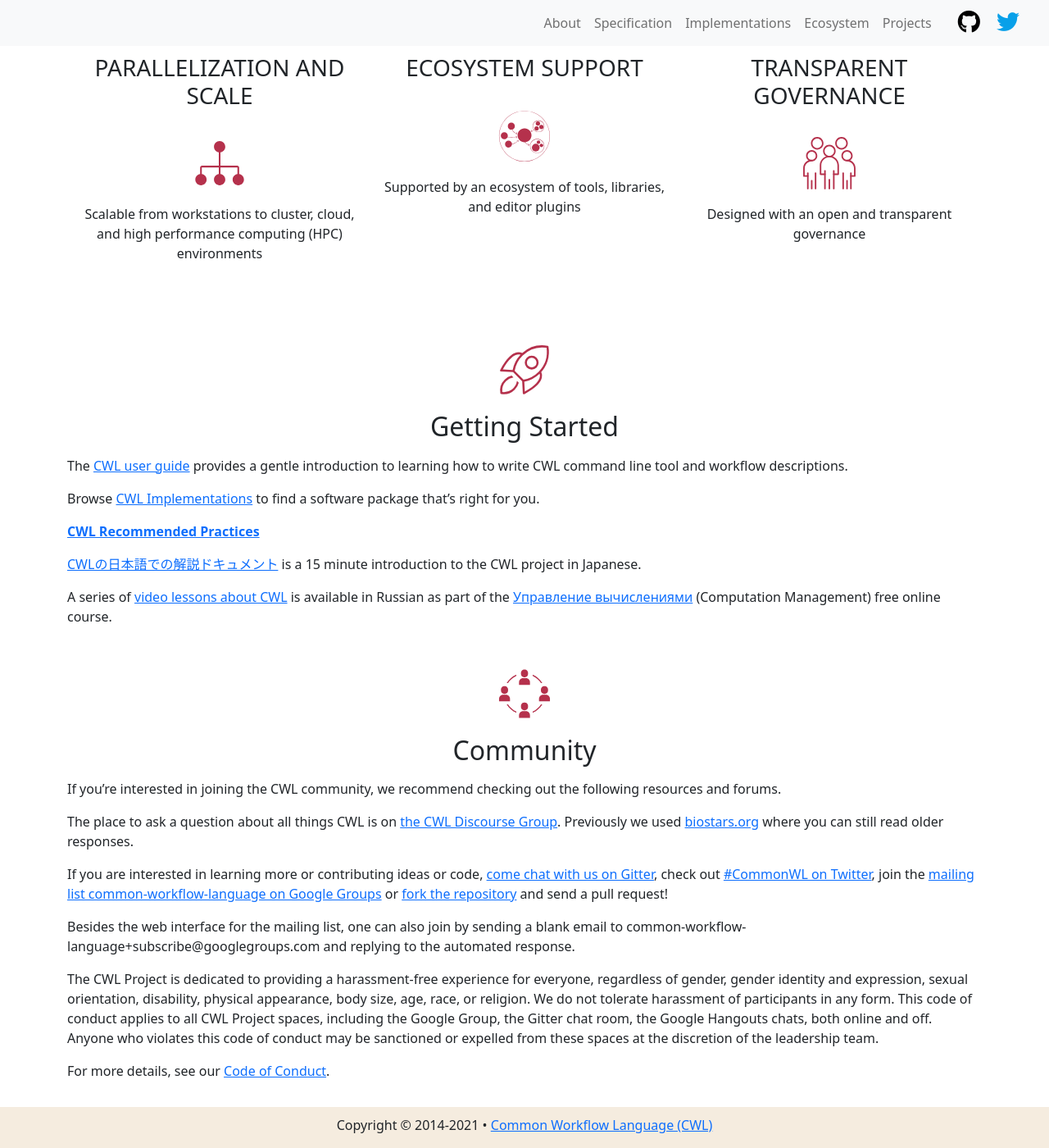
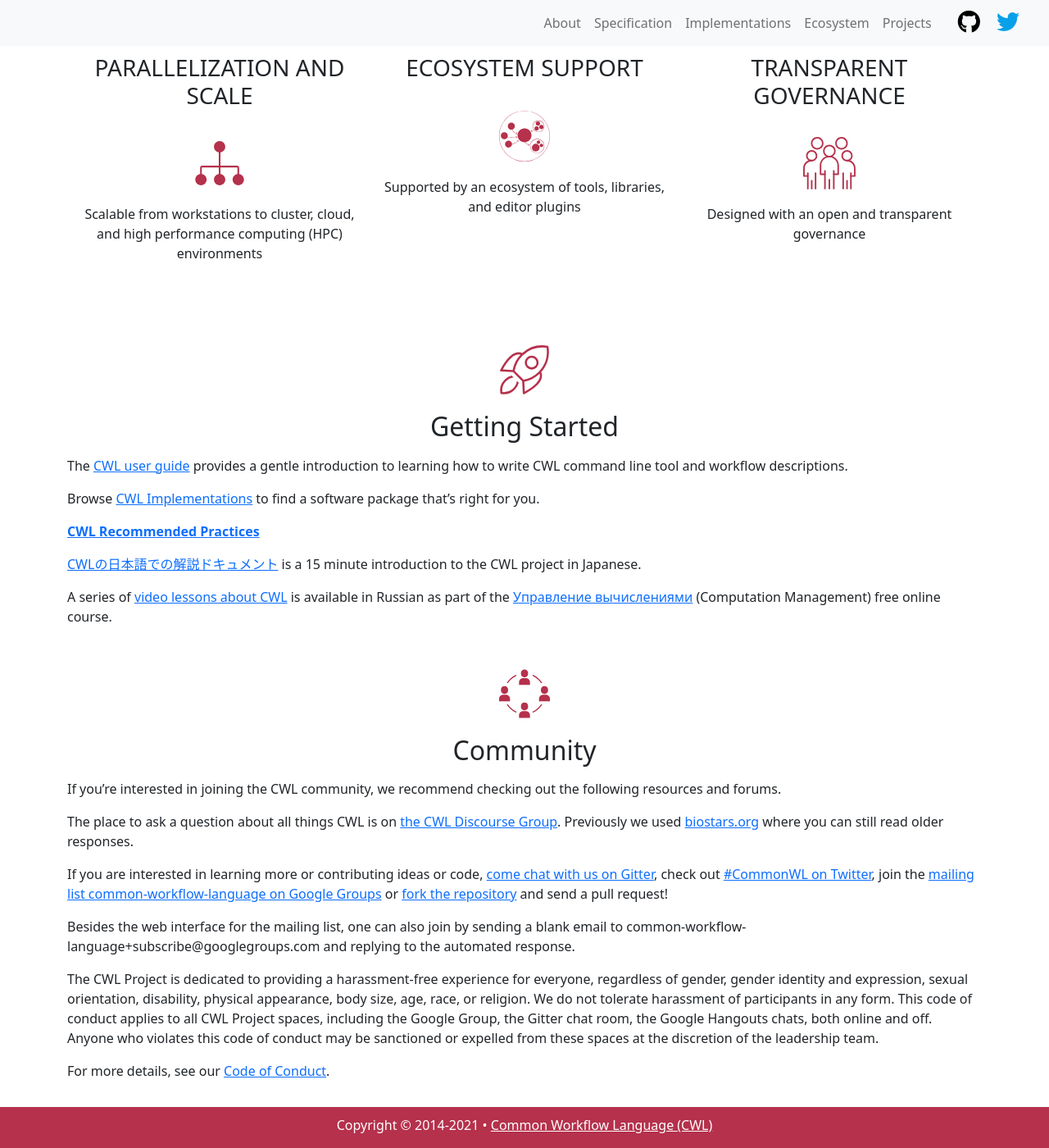
Before and after one commit to common-workflow-language/cwl-website, a Jekyll site: the page built from content/index.md, in a window 1280 px wide and 1400 px high, scrolled down 1002 px. Shown: the whole window at 82% size. Built offline with Jekyll 4.4.1, drawn with Linux system fonts in a browser that asks for light colours.

Commit message:
Change Footer bg color to CWL Red

```diff
--- a/content/_sass/partials/_footer.scss
+++ b/content/_sass/partials/_footer.scss
@@ -1,17 +1,14 @@
 .site-footer {
   background-color: $footer-bg-color;
-  padding: 10px 15px 0
-}
+  padding: 10px 15px 0;
 
-.site-footer a {
-  // color: #005285
-}
-
-.site-footer a:hover {
-  // color: #22527c
+  p,
+  a {
+    color: $white;
+  }
 }
 
 .footer-text {
   margin: 0 auto;
-  text-align: center
+  text-align: center;
 }
--- a/content/_sass/partials/_variables.scss
+++ b/content/_sass/partials/_variables.scss
@@ -6,7 +6,7 @@ $black: #000;
 $salmon: #f5ecdf;
 
 $table-border-light: #dee2e6;
-$footer-bg-color: $salmon;
+$footer-bg-color: $cwl-red;
 $footer-link-old-color: #005285;
 $footer-link-old-hover-color: #22527c;
 
```
